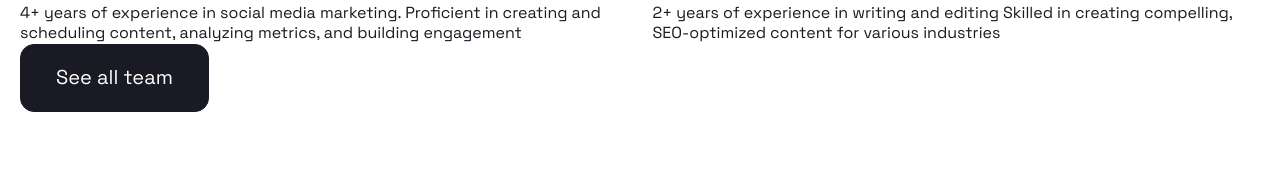
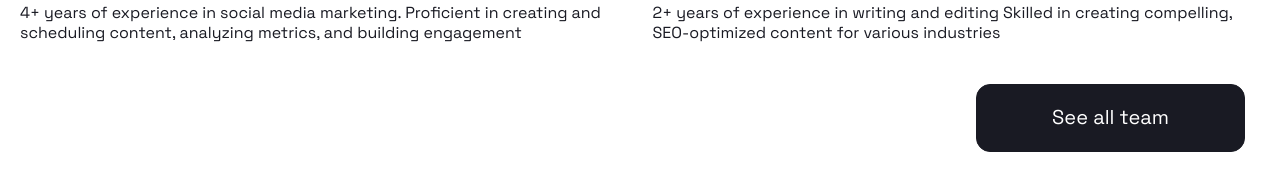
Before and after one commit to virtualsabyrka/positivus, a website: page index.html in a window 1280 px wide. Shown: the part 5135-5325 px from the top of the page. Before the commit the page ends 5297 px from the top, so only its background shows below. Drawn offline with Linux system fonts and the light colour scheme.

Commit message:
feat: team

```diff
--- a/styles/sections/_index.scss
+++ b/styles/sections/_index.scss
@@ -2,3 +2,4 @@
 @forward './services';
 @forward './studies';
 @forward './process';
+@forward './team';
--- /dev/null
+++ b/styles/sections/_team.scss
@@ -0,0 +1,16 @@
+@use '../helpers' as *;
+
+.team {
+  display: flex;
+  flex-direction: column;
+  row-gap: 40px;
+
+  &__button {
+    align-self: end;
+    min-width: 269px;
+
+    @include mobile-s {
+      width: 100%;
+    }
+  }
+}
```
Also changed, not shown: styles/main.css.
